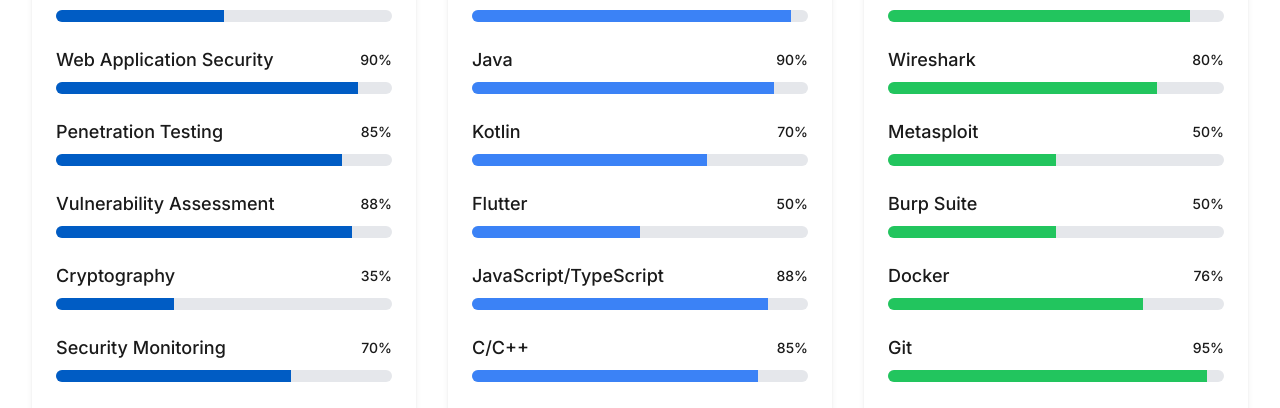
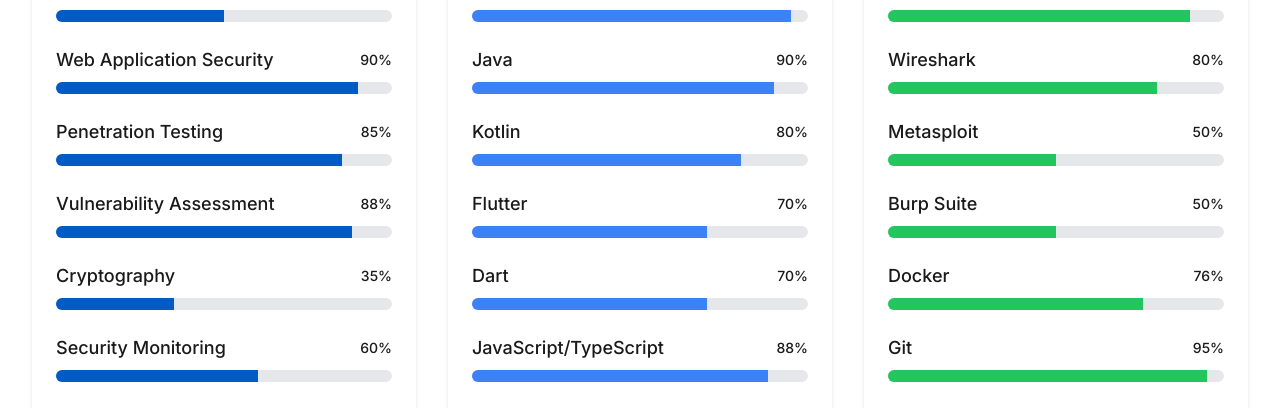
Before and after one commit to DhruvAthaide/PortfolioWebsite, a React (Vite) app: page /about in a window 1280 px wide. Shown: the part 806-1214 px from the top of the page. Built offline with nearby package versions, Linux system fonts and the light colour scheme.

Commit message:
Updated Work Experience

```diff
--- a/src/data/skills.ts
+++ b/src/data/skills.ts
@@ -4,14 +4,15 @@ export const technicalSkills = [
   { name: 'Penetration Testing', percentage: 85 },
   { name: 'Vulnerability Assessment', percentage: 88 },
   { name: 'Cryptography', percentage: 35 },
-  { name: 'Security Monitoring', percentage: 70 }
+  { name: 'Security Monitoring', percentage: 60 }
 ];
 
 export const programmingSkills = [
   { name: 'Python', percentage: 95 },
   { name: 'Java', percentage: 90 },
-  { name: 'Kotlin', percentage: 70 },
-  { name: 'Flutter', percentage: 50 },
+  { name: 'Kotlin', percentage: 80 },
+  { name: 'Flutter', percentage: 70 },
+  { name: 'Dart', percentage: 70 },
   { name: 'JavaScript/TypeScript', percentage: 88 },
   { name: 'C/C++', percentage: 85 },
   { name: 'Bash Scripting', percentage: 80 },
@@ -31,13 +32,13 @@ export const workExperience = [
   {
     title: 'Cyber Analyst - Red Team & Mobile Security',
     organization: 'Deepcytes Cyber Labs (UK)',
-    period: 'July 2025 - Present',
-    description: 'Led a 60+ member Red Team across offensive security and threat intelligence. Built 4 enterprise-grade automation tools, including an LMS and SaaS platform. Executed advanced red team and threat hunting operations improving detection efficiency by 35%. Engineered stealth Android security frameworks and a hardened AOSP build with custom kernel and SELinux policies, reducing OS attack surface by 65%.'
+    period: 'August 2025 - Present',
+    description: 'Designed and shipped multiple production-grade Android security applications focused on privacy, intrusion detection, and surveillance defense. Built and released Guardient (mobile security & permission risk analysis) and LockGuard (offline intruder detection) on Google Play Store. Currently developing NoSurveil, a BLE-based anti-tracking and anti-stalking platform with local-only forensic analysis. Contributed to secure phone initiatives by customizing DcOS and aligning it secure phone requirements.'
   },
   {
-    title: 'Red Team & Mobile Dev- Intern Team Lead',
+    title: 'Red Team & Mobile Dev - Intern Team Lead',
     organization: 'Deepcytes Cyber Labs (UK)',
-    period: 'July 2024 - August 2025',
+    period: 'July 2024 - June 2025',
     description: 'Led a team of +60 Red Team members in conducting advanced penetration testing and vulnerability assessments for high-profile clients. Developed and automated over 100+ custom tools and scripts to enhance testing efficiency and effectiveness. Helped in the development of a Software-as-a-Service (SaaS) platform for automated penetration testing, significantly reducing the time required for security assessments.'
   },
   {
```
